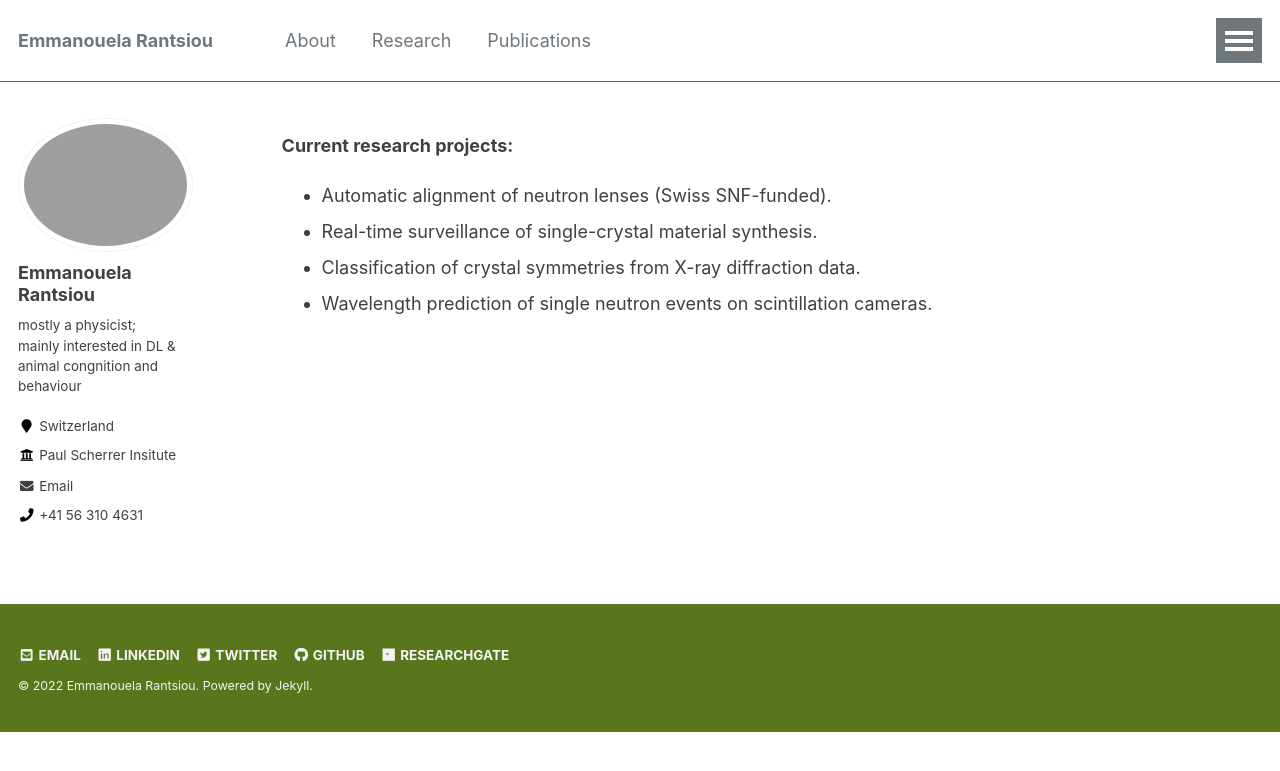
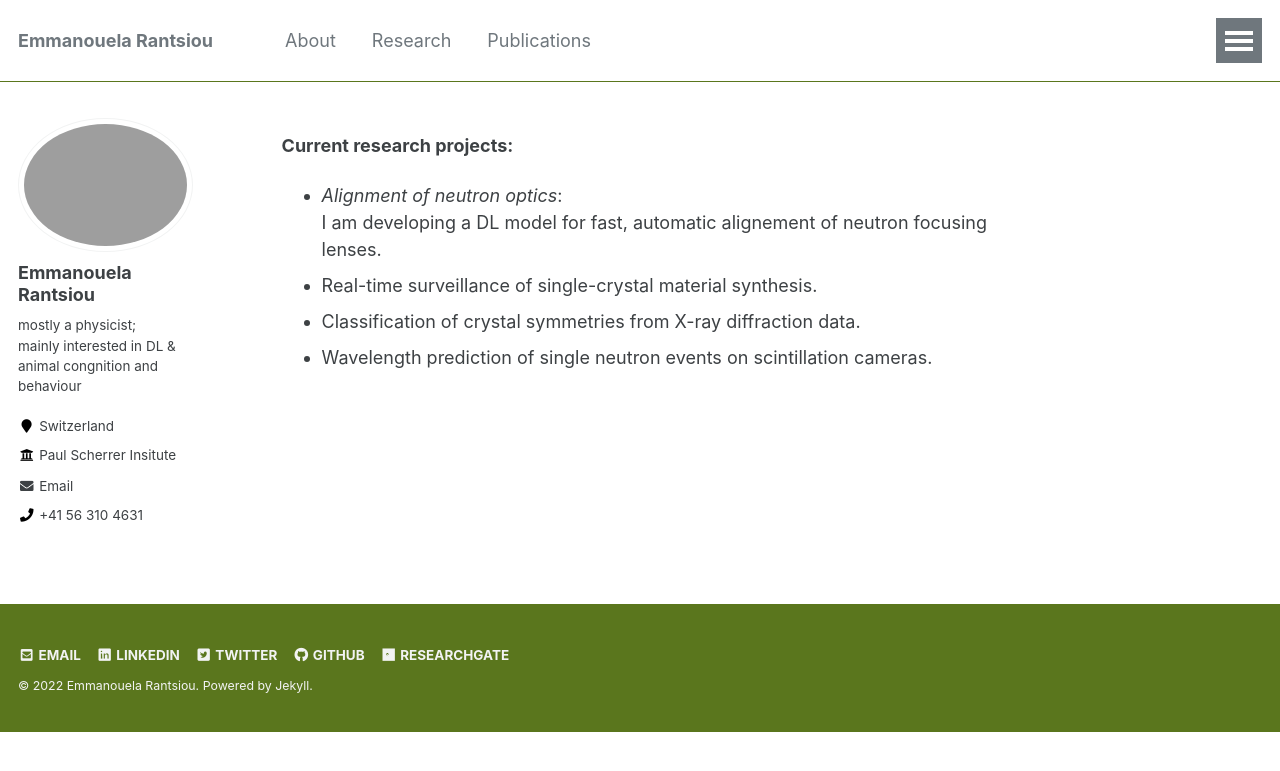
Before and after one commit to emmarant/emmarant.github.io, a Jekyll site: the page built from _pages/research.md, in a window 1280 px wide. Shown: the top 771 px of the page. Built offline with Jekyll 4.4.1, drawn with Linux system fonts in a browser that asks for light colours.

Commit message:
Update research.md

```diff
--- a/_pages/research.md
+++ b/_pages/research.md
@@ -9,7 +9,7 @@ author_profile: true
 
 **Current research projects:**
 
-- Automatic alignment of neutron lenses  (Swiss SNF-funded).
+- _Alignment of neutron optics_: <br> I am developing a DL model for fast, automatic alignement of neutron focusing lenses.
 - Real-time surveillance of single-crystal material synthesis.
 - Classification of crystal symmetries  from X-ray diffraction data.
 - Wavelength prediction of single neutron events on scintillation cameras.
```
